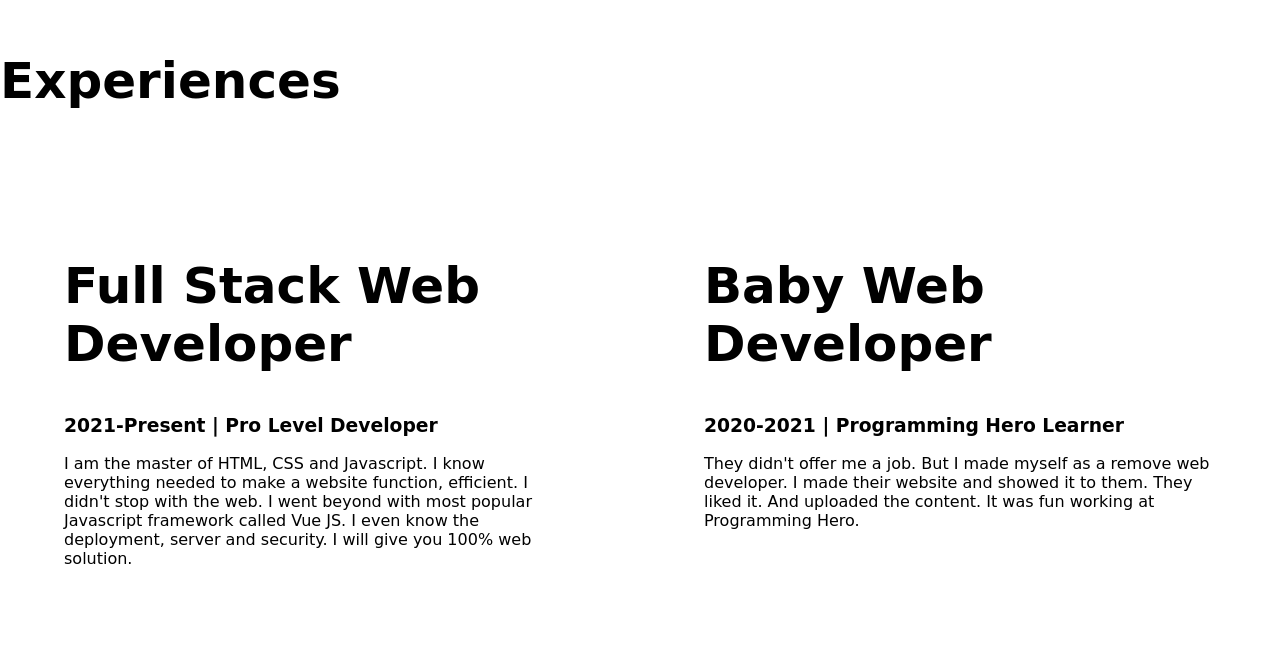
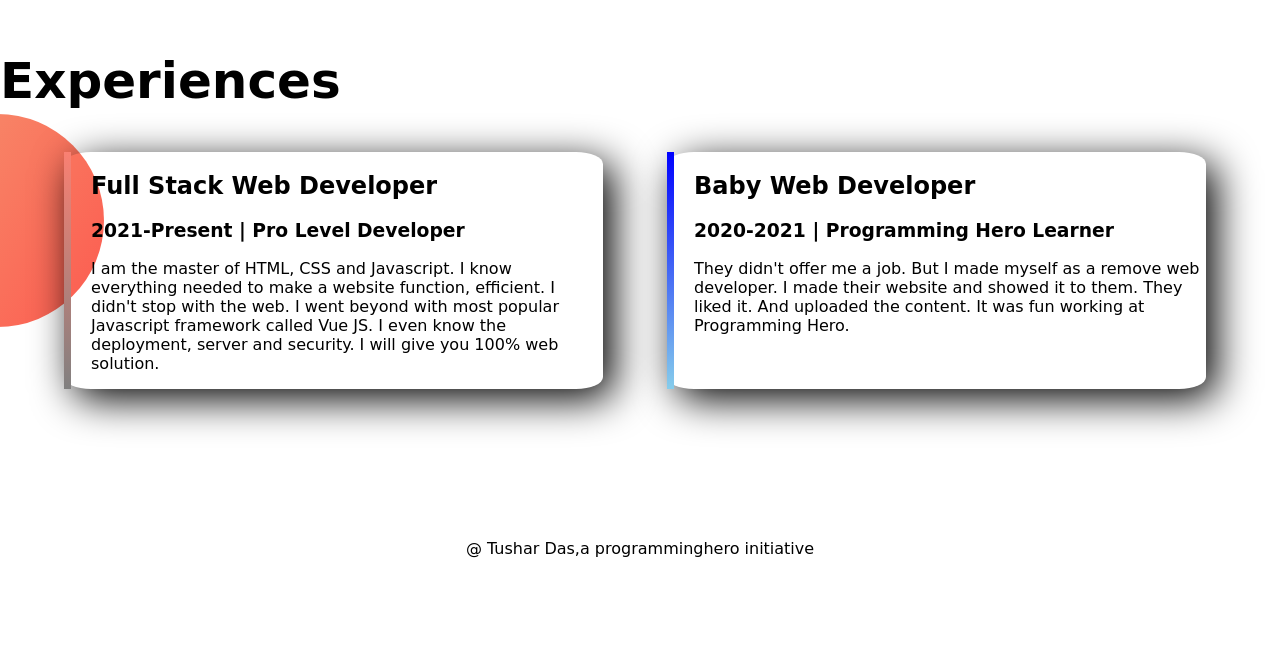
Before and after one commit to Tushar50152/My-web-developer-portfolio, a plain HTML site: page index.html in a window 1280 px wide. Shown: the part 1512-2163 px from the top of the page. After the commit the page ends 2086 px from the top, so only its background shows below. Drawn offline with Linux system fonts and the light colour scheme; a web font is replaced by a local one.

Commit message:
final update

```diff
--- a/index.html
+++ b/index.html
@@ -43,16 +43,16 @@
     <section class="experience-area">
         <h1>Experiences</h1>
         <div class="flexible">
-            <div class="half-width">
-                <h1>Full Stack Web Developer</h1>
+            <div id="full-stack-experience" class="experience-item">
+                <h2>Full Stack Web Developer</h2>
                 <h3>2021-Present | Pro Level Developer</h3>
                 <p>I am the master of HTML, CSS and Javascript. I know everything needed to make a website function,
                     efficient. I didn't stop with the web. I went beyond with most popular Javascript framework called
                     Vue
                     JS. I even know the deployment, server and security. I will give you 100% web solution.</p>
             </div>
-            <div class="half-width">
-                <h1>Baby Web Developer</h1>
+            <div id="web-dev-experience" class="experience-item">
+                <h2>Baby Web Developer</h2>
                 <h3>2020-2021 | Programming Hero Learner</h3>
                 <p>They didn't offer me a job. But I made myself as a remove web developer. I made their website and
                     showed
@@ -60,6 +60,9 @@
             </div>
         </div>
     </section>
+    <footer>
+        <p>@ Tushar Das,a programminghero initiative</p>
+    </footer>
 </body>
 
 </html>
--- a/style.css
+++ b/style.css
@@ -41,3 +41,28 @@ h1{
     background-repeat: no-repeat;
 
 }
+.experience-item{
+    width: 40%;
+    margin-left: 5%;
+    border-radius: 5%;
+    padding-left: 20px;
+    box-shadow: 10px 10px 40px;
+}
+.experience-area{
+    background-image: url(images/exp-bg.png);
+    background-repeat: no-repeat;
+    background-position: left;
+}
+#web-dev-experience{
+    border-left: 7px solid;
+    border-image: linear-gradient(blue, skyblue);
+    border-image-slice: 1;
+}
+#full-stack-experience{
+    border-left: 7px solid;
+    border-image: linear-gradient(salmon, gray);
+    border-image-slice: 1;
+}
+footer p{
+    text-align: center;
+}
```
Also changed, not shown: images/jhankar.png (deleted), images/jhankar2.png (deleted), images/my-bg.png (deleted), images/my-bg2.png (deleted), showoff/tushar.jpg (deleted), showoff/tushar2.jpg (deleted).
